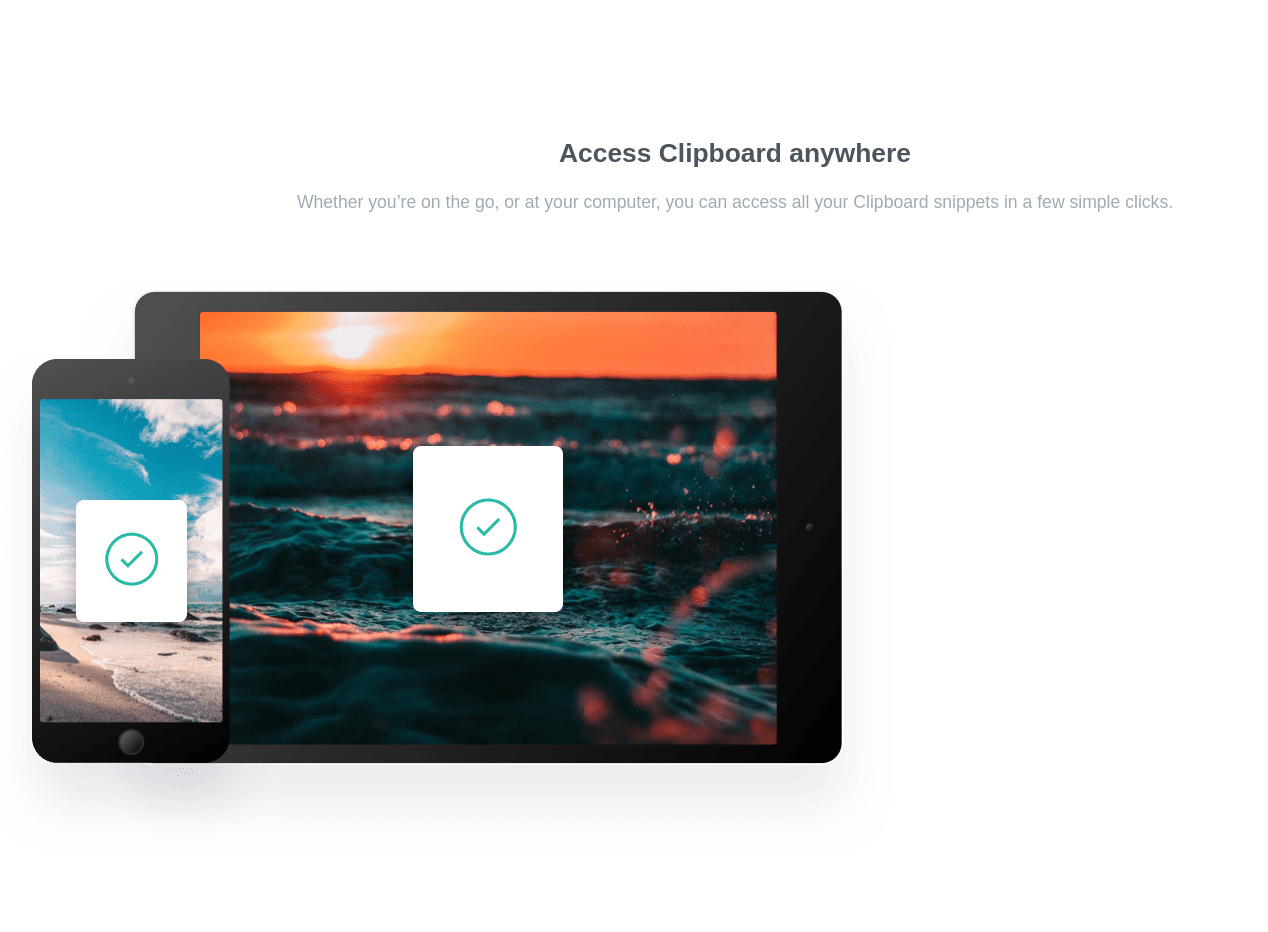
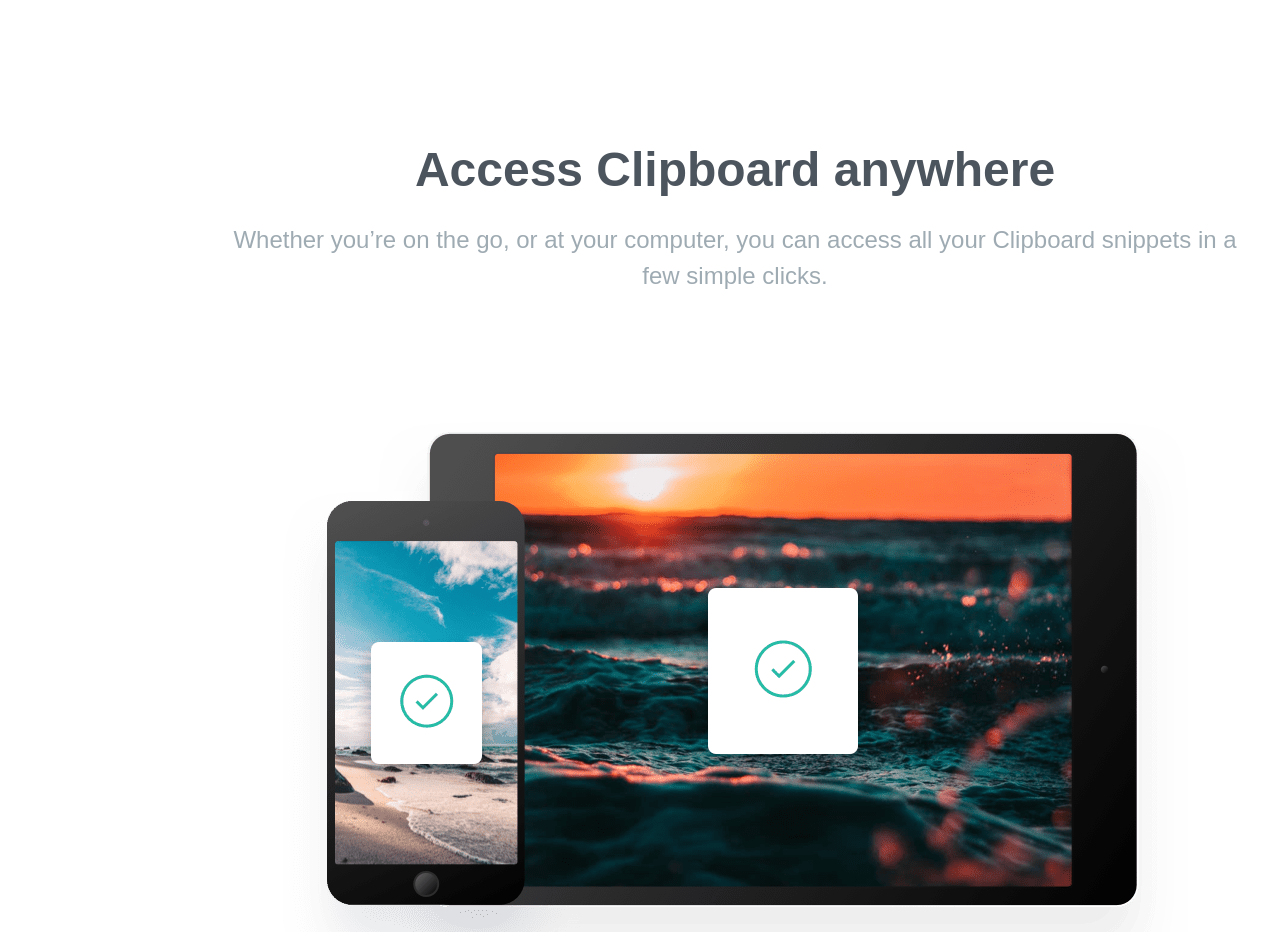
Before and after one commit to trevinshu/clipboard-landing-page, a plain HTML site: page index.html in a window 1536 px wide. Shown: the part 1620-2552 px from the top of the page, without its empty margins (33-1301 px from the left). Drawn offline with Linux system fonts and the light colour scheme; a web font is replaced by a local one.

Commit message:
finished section two styles (desktop)

```diff
--- a/css/style.css
+++ b/css/style.css
@@ -333,4 +333,21 @@ footer > .footer-container-two > a > i {
   .section-one-articles-container > article:nth-of-type(2) {
     padding-bottom: 0;
   }
+
+  /* ---------------------------------- Section Two Styles (Desktop) ---------------------------------*/
+  main > .section-two {
+    display: flex;
+    justify-content: center;
+    flex-direction: column;
+    align-items: center;
+  }
+
+  .section-two > .section-two-heading {
+    font-size: 3rem;
+  }
+  .section-two > .section-two-content {
+    font-size: 1.5rem;
+    margin-bottom: 8rem;
+    padding: 0 15rem;
+  }
 }
```
